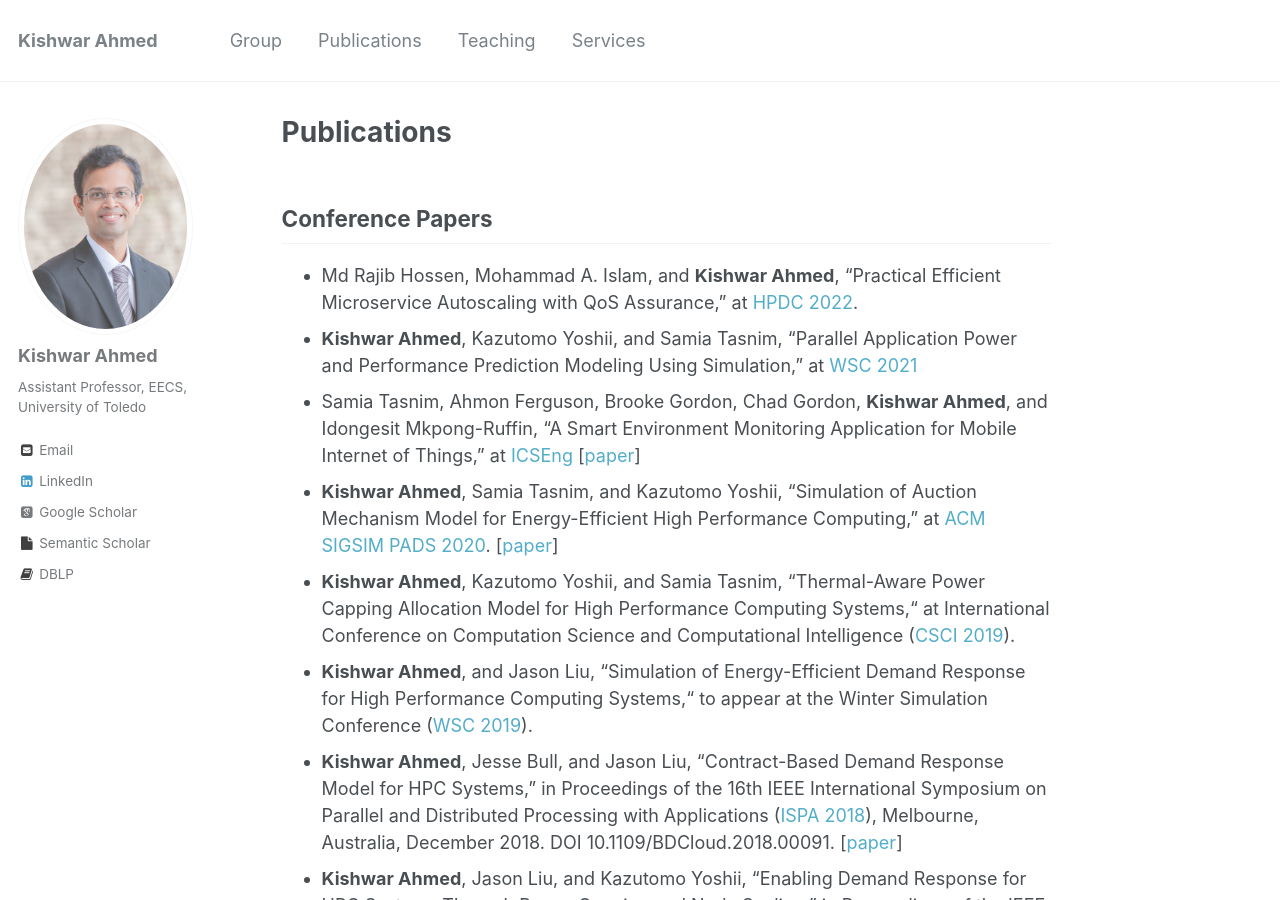
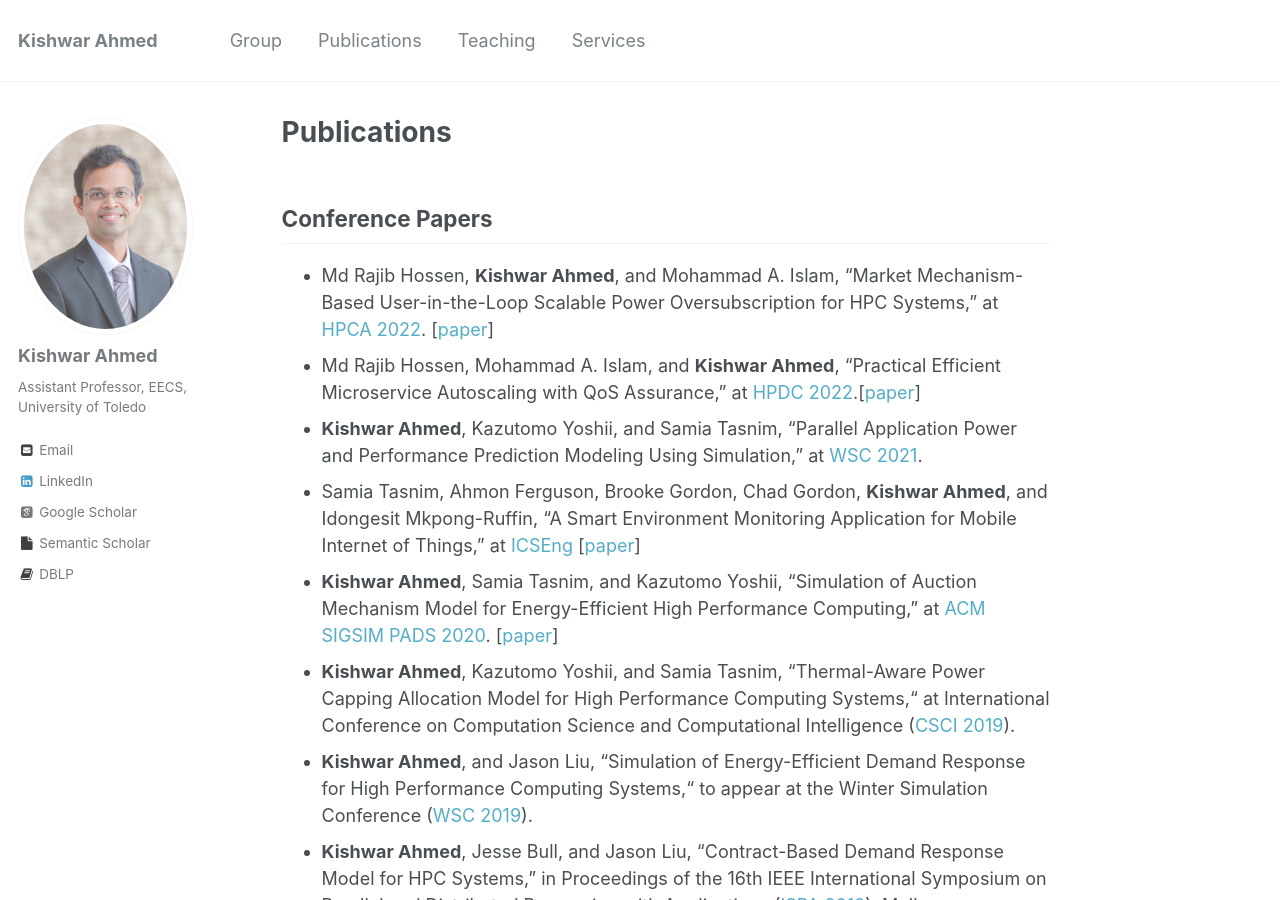
Before and after one commit to kishwarbd/kishwarbd.github.io, a Jekyll site: the page built from _pages/publications.md, in a window 1280 px wide and 900 px high. Built offline with Jekyll 4.4.1, drawn with Linux system fonts in a browser that asks for light colours; some web fonts are replaced.

Commit message:
Update publications.md

```diff
--- a/_pages/publications.md
+++ b/_pages/publications.md
@@ -6,8 +6,9 @@ author_profile: true
 
 ## Conference Papers
 
-* Md Rajib Hossen, Mohammad A. Islam, and **Kishwar Ahmed**, “Practical Efficient Microservice Autoscaling with QoS Assurance,” at [HPDC 2022](https://www.hpdc.org/2022/).
-* **Kishwar Ahmed**, Kazutomo Yoshii, and Samia Tasnim, “Parallel Application Power and Performance Prediction Modeling Using Simulation,” at [WSC 2021](https://meetings.informs.org/wordpress/wsc2021/)
+* Md Rajib Hossen, **Kishwar Ahmed**, and Mohammad A. Islam, “Market Mechanism-Based User-in-the-Loop Scalable Power Oversubscription for HPC Systems,” at [HPCA 2022](https://hpca-conf.org/2023/). [[paper](https://ieeexplore.ieee.org/document/10071006)]
+* Md Rajib Hossen, Mohammad A. Islam, and **Kishwar Ahmed**, “Practical Efficient Microservice Autoscaling with QoS Assurance,” at [HPDC 2022](https://www.hpdc.org/2022/).[[paper](https://dl.acm.org/doi/10.1145/3502181.3531460)]
+* **Kishwar Ahmed**, Kazutomo Yoshii, and Samia Tasnim, “Parallel Application Power and Performance Prediction Modeling Using Simulation,” at [WSC 2021](https://meetings.informs.org/wordpress/wsc2021/).
 * Samia Tasnim, Ahmon Ferguson, Brooke Gordon, Chad Gordon, **Kishwar Ahmed**, and Idongesit Mkpong-Ruffin, “A Smart Environment Monitoring Application for Mobile Internet of Things,” at [ICSEng](http://www.icseng.com/) [[paper](https://link.springer.com/chapter/10.1007/978-3-030-65796-3_21)]
 * **Kishwar Ahmed**, Samia Tasnim, and Kazutomo Yoshii, “Simulation of Auction Mechanism Model for Energy-Efficient High Performance Computing,” at [ACM SIGSIM PADS 2020](https://www.acm-sigsim-pads.org/Programs/PADS-2020-Program.htm). [[paper](https://dl.acm.org/doi/abs/10.1145/3384441.3395991)]
 * **Kishwar Ahmed**, Kazutomo Yoshii, and Samia Tasnim, “Thermal-Aware Power Capping Allocation Model for High Performance Computing Systems,“ at International Conference on Computation Science and  Computational Intelligence ([CSCI 2019](https://americancse.org/events/csci2019)).
```
